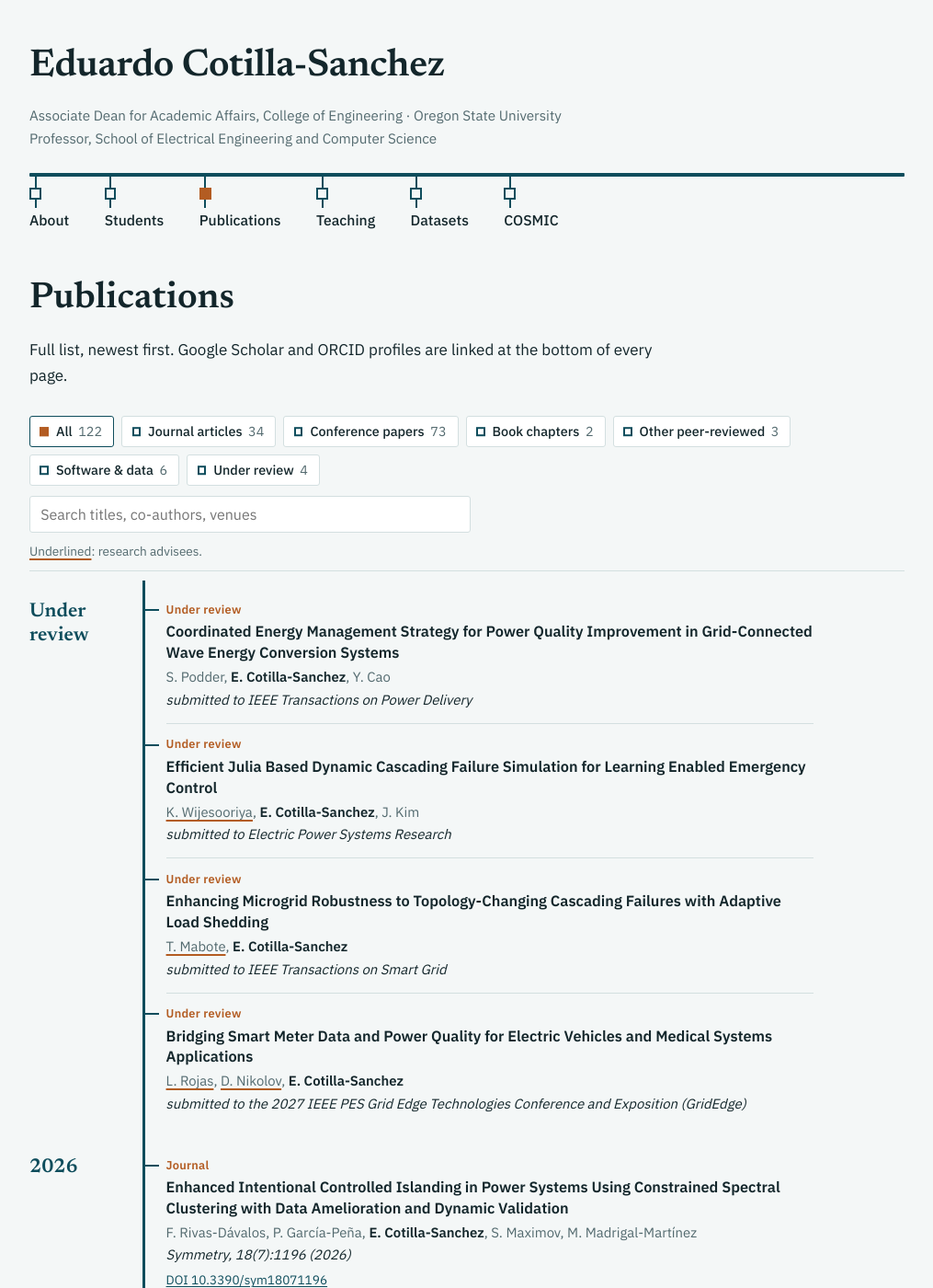
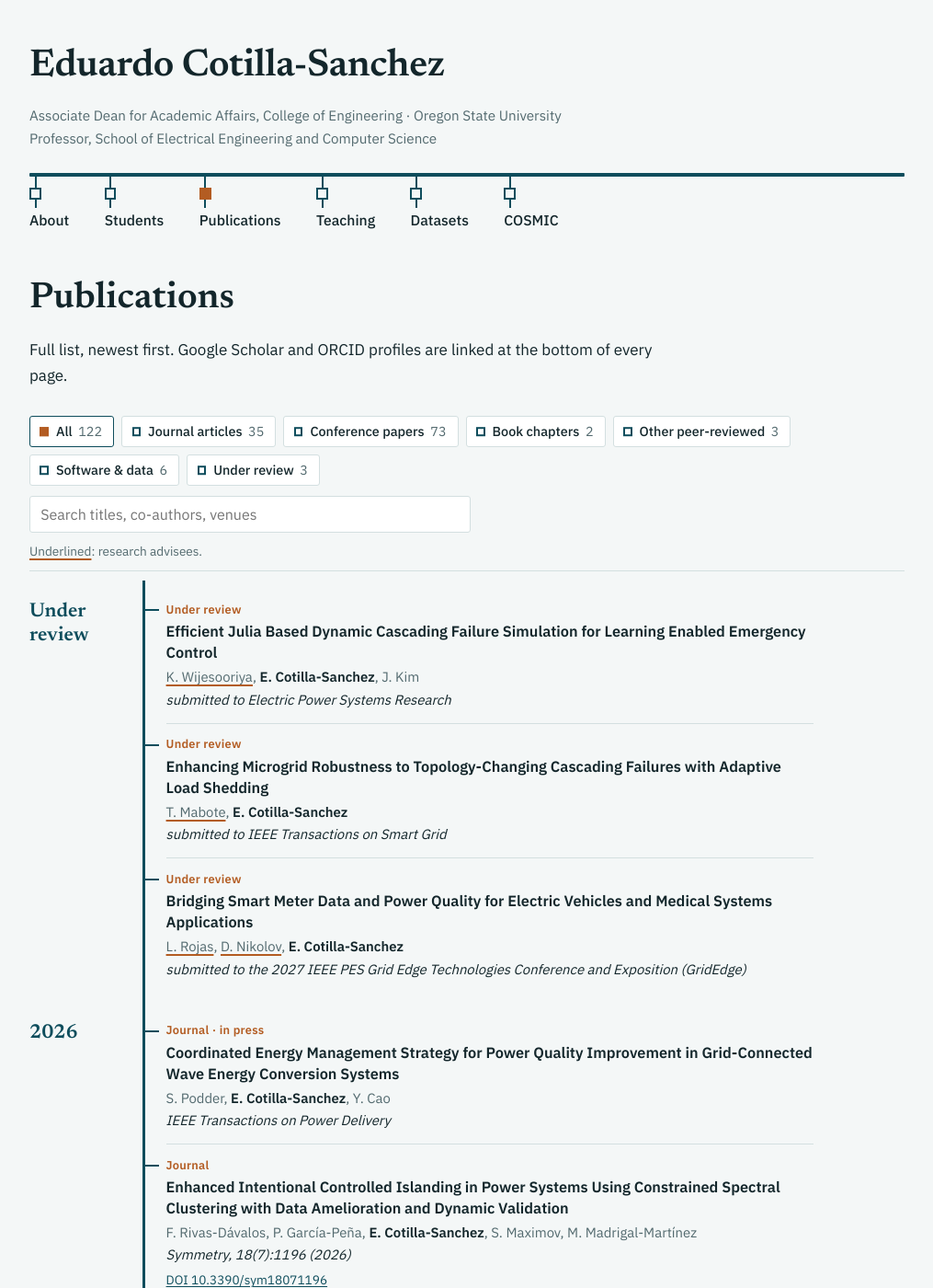
Before and after one commit to ecotillasanchez/ecotillasanchez.github.io, a Jekyll site: the page built from _pages/publications.md, in a window 1280 px wide and 1400 px high. Shown: the whole window at 92% size, without its empty margins (132-1147 px from the left). Built offline with Jekyll 4.4.1, drawn with Linux system fonts in a browser that asks for light colours; part of the change alters nothing that is shown.

Commit message:
Publications: Podder, Cotilla-Sanchez, Cao TPWRD paper now in press
Moves "Coordinated Energy Management Strategy for Power Quality Improvement
in Grid-Connected Wave Energy Conversion Systems" from Under review to the
2026 journal articles, marked in press at IEEE Transactions on Power Delivery.

Co-Authored-By: Claude Opus 5.5 (1M context) <noreply@anthropic.com>
Claude-Session: https://claude.ai/code/session_01Npqivpk12ryT8NfYzf13vk

```diff
--- a/_data/publications.yml
+++ b/_data/publications.yml
@@ -20,6 +20,16 @@
   venue: 'M. Helfert et al. (Eds.): Smartgreens 2015 and Vehists 2015, CCIS 579, pp. 117, 2015'
   year: 2015
   doi: https://doi.org/10.1007/978-3-319-27753-0_11
+- type: journal
+  title: Coordinated Energy Management Strategy for Power Quality Improvement in Grid-Connected Wave Energy Conversion Systems
+  authors:
+  - S. Podder
+  - E. Cotilla-Sanchez
+  - Y. Cao
+  advisees: []
+  venue: IEEE Transactions on Power Delivery
+  year: 2026
+  status: in press
 - type: journal
   title: Enhanced Intentional Controlled Islanding in Power Systems Using Constrained Spectral Clustering with Data Amelioration and Dynamic Validation
   authors:
@@ -1367,16 +1377,6 @@
   venue: SIAM Mathematics Awareness Month essay, 2011
   year: 2011
 - type: review
-  title: Coordinated Energy Management Strategy for Power Quality Improvement in Grid-Connected Wave Energy Conversion Systems
-  authors:
-  - S. Podder
-  - E. Cotilla-Sanchez
-  - Y. Cao
-  advisees: []
-  venue: submitted to IEEE Transactions on Power Delivery
-  year: null
-  status: under review
-- type: review
   title: Efficient Julia Based Dynamic Cascading Failure Simulation for Learning Enabled Emergency Control
   authors:
   - K. Wijesooriya
```
